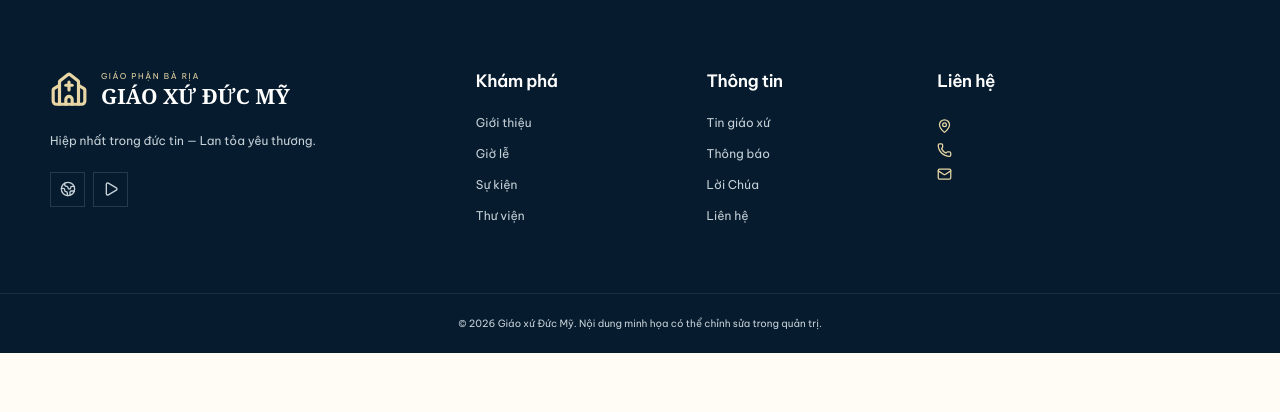
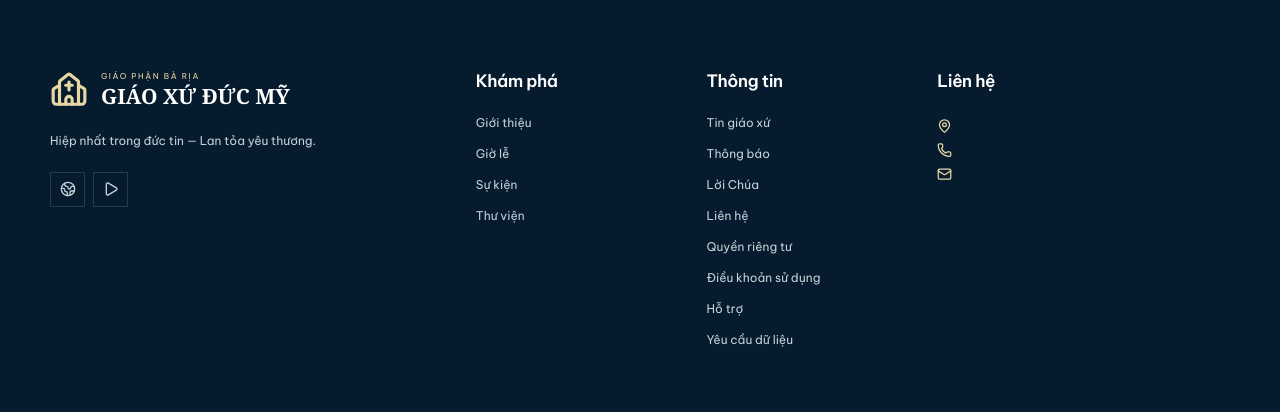
Before and after one commit to DoanLeHyVong/duc-my-parish-web, a React (Vite) app: page / in a window 1280 px wide. Shown: the part 540-952 px from the top of the page. Before the commit the page ends 893 px from the top, so only its background shows below. Built offline with nearby package versions, Linux system fonts and the light colour scheme; no server answers.

Commit message:
feat: expose public policy links

```diff
--- a/src/components/public/Footer.tsx
+++ b/src/components/public/Footer.tsx
@@ -7,15 +7,60 @@ export function Footer({ profile }: { profile?: ParishProfile | null }) {
     <footer className="footer">
       <div className="container footer-grid">
         <div>
-          <div className="footer-brand"><Church /><div><small>GIÁO PHẬN BÀ RỊA</small><strong>GIÁO XỨ ĐỨC MỸ</strong></div></div>
+          <div className="footer-brand">
+            <Church />
+            <div>
+              <small>GIÁO PHẬN BÀ RỊA</small>
+              <strong>GIÁO XỨ ĐỨC MỸ</strong>
+            </div>
+          </div>
           <p>{profile?.description || 'Hiệp nhất trong đức tin — Lan tỏa yêu thương.'}</p>
-          <div className="socials"><a href={profile?.facebookUrl || '#'} aria-label="Facebook"><Globe2 /></a><a href={profile?.youtubeUrl || '#'} aria-label="YouTube"><Play /></a></div>
+          <div className="socials">
+            <a href={profile?.facebookUrl || '#'} aria-label="Facebook">
+              <Globe2 />
+            </a>
+            <a href={profile?.youtubeUrl || '#'} aria-label="YouTube">
+              <Play />
+            </a>
+          </div>
         </div>
-        <div><h3>Khám phá</h3><Link to="/gioi-thieu">Giới thiệu</Link><Link to="/gio-le">Giờ lễ</Link><Link to="/su-kien">Sự kiện</Link><Link to="/thu-vien">Thư viện</Link></div>
-        <div><h3>Thông tin</h3><Link to="/chuyen-muc/tin-giao-xu">Tin giáo xứ</Link><Link to="/chuyen-muc/thong-bao">Thông báo</Link><Link to="/chuyen-muc/loi-chua-hang-ngay">Lời Chúa</Link><Link to="/lien-he">Liên hệ</Link></div>
-        <div><h3>Liên hệ</h3><p><MapPin /> {profile?.address}</p><p><Phone /> {profile?.phone}</p><p><Mail /> {profile?.email}</p></div>
+        <div>
+          <h3>Khám phá</h3>
+          <Link to="/gioi-thieu">Giới thiệu</Link>
+          <Link to="/gio-le">Giờ lễ</Link>
+          <Link to="/su-kien">Sự kiện</Link>
+          <Link to="/thu-vien">Thư viện</Link>
+        </div>
+        <div>
+          <h3>Thông tin</h3>
+          <Link to="/chuyen-muc/tin-giao-xu">Tin giáo xứ</Link>
+          <Link to="/chuyen-muc/thong-bao">Thông báo</Link>
+          <Link to="/chuyen-muc/loi-chua-hang-ngay">Lời Chúa</Link>
+          <Link to="/lien-he">Liên hệ</Link>
+          <Link to="/quyen-rieng-tu">Quyền riêng tư</Link>
+          <Link to="/dieu-khoan-su-dung">Điều khoản sử dụng</Link>
+          <Link to="/ho-tro">Hỗ trợ</Link>
+          <Link to="/yeu-cau-du-lieu">Yêu cầu dữ liệu</Link>
+        </div>
+        <div>
+          <h3>Liên hệ</h3>
+          <p>
+            <MapPin /> {profile?.address}
+          </p>
+          <p>
+            <Phone /> {profile?.phone}
+          </p>
+          <p>
+            <Mail /> {profile?.email}
+          </p>
+        </div>
       </div>
-      <div className="footer-bottom"><div className="container">© {new Date().getFullYear()} Giáo xứ Đức Mỹ. Nội dung minh họa có thể chỉnh sửa trong quản trị.</div></div>
+      <div className="footer-bottom">
+        <div className="container">
+          © {new Date().getFullYear()} Giáo xứ Đức Mỹ. Nội dung minh họa có thể chỉnh sửa trong quản
+          trị.
+        </div>
+      </div>
     </footer>
   );
 }
```
Also changed, not shown: 1 other file (tests, documents, lock files or other folders).
